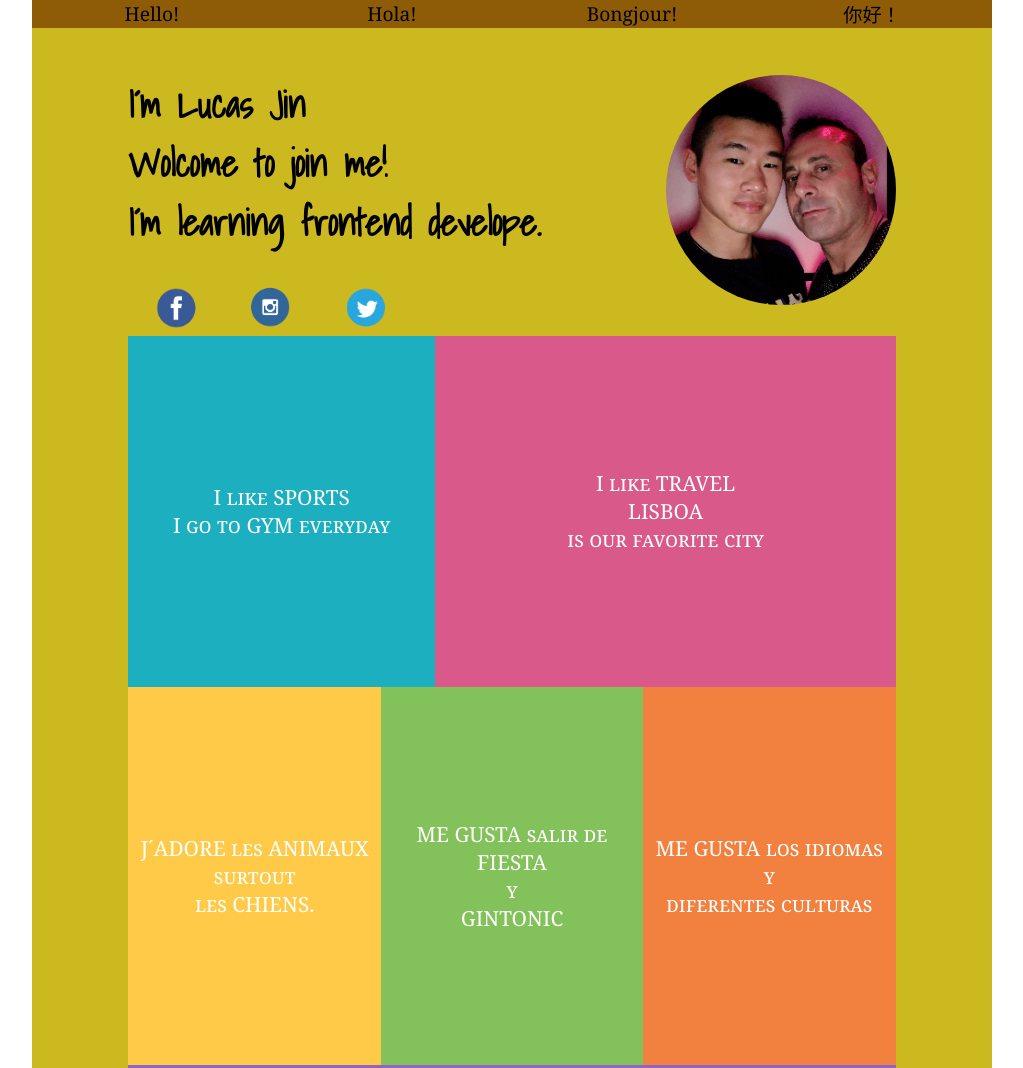
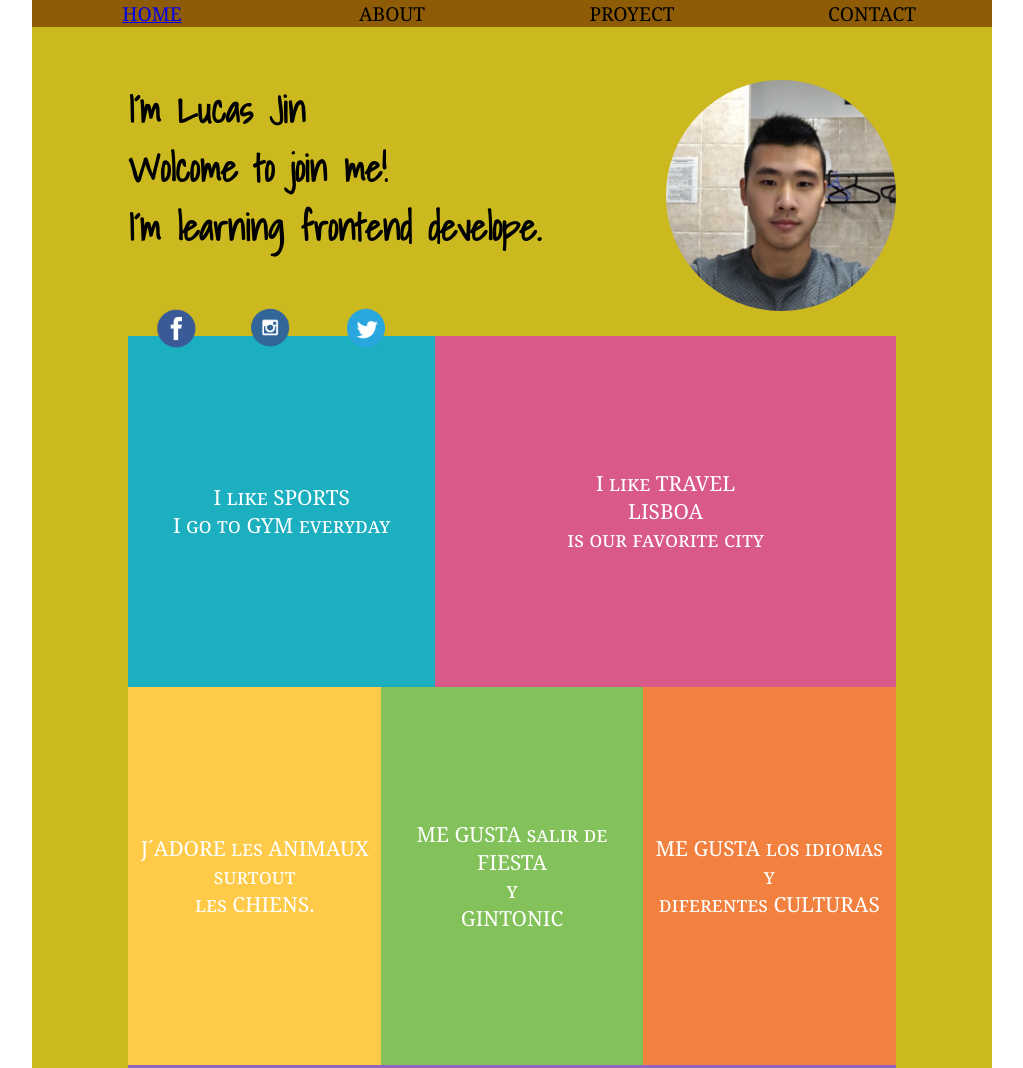
Before and after one commit to lucas1004jx/lucas1004jx.github.io, a plain HTML site: page index.htm in a window 1280 px wide. Shown: the top 1068 px of the page, without its empty margins (128-1151 px from the left). Drawn offline with Linux system fonts and the light colour scheme.

Commit message:
Add files via upload

```diff
--- a/index.htm
+++ b/index.htm
@@ -3,21 +3,21 @@
 <html>
     <head>
     <meta charset="utf-8">
-    <meta name="viewport" conten="width=device-width,inicial-scale=1.0">
+    <meta name="viewport" content="width=device-width,initial-scale=1.0">
     <title>Portfolio of Lucas Jin</title>
     <link href="main.css" rel="stylesheet" type="text/css">
 
     </head>
 
-    <body>
+    <body id="mainPage">
       <header>
-          <nav>
-              <div class="nav">Hello!</div>
-              <div class="nav">Hola!</div>
-              <div class="nav">Bongjour!</div>
-              <div class="nav">你好！</div>
+          <nav id="#top">
+              <div class="nav" id="home"><a href="#mainPage">HOME</a></div>
+              <div class="nav">ABOUT</div>
+              <div class="nav">PROYECT</div>
+              <div class="nav">CONTACT</div>
           </nav>
-          <h1 class="header"><img src="image/luiquimati.jpg" class="perfil" width=30%>I´m Lucas Jin
+          <h1 class="header"><img src="image/luiquimati.jpg" class="perfil" width=30% id="perfil">I´m Lucas Jin
           <br>Wolcome to join me!<br>I´m learning frontend develope.</h1>
         </header>
         <!--<article>
@@ -78,7 +78,7 @@
             <div class="box2">I like TRAVEL<br> LISBOA <br>is our favorite city</div>
             <div class="box3">J´ADORE les ANIMAUX<br>surtout<br> les CHIENS.</div>
             <div class="box4">ME GUSTA salir de FIESTA <br>y <br>GINTONIC</div>
-            <div class="box5">ME GUSTA los idiomas <br>y<br> diferentes culturas</div>
+            <div class="box5">ME GUSTA los idiomas <br>y<br> diferentes CULTURAS</div>
             <div class="box6">I´m learning Frontend develope</div>
 
 
@@ -99,9 +99,13 @@
                 </q><br>― Oscar Wilde</p>
         </footer>
 
+        <div id=toTop>
+            <p><a href="#top">Back To <br>Top</a></p>
+        </div>
+
+
 
         <script src="script.js"></script>
-
     </body>
 
 
```
